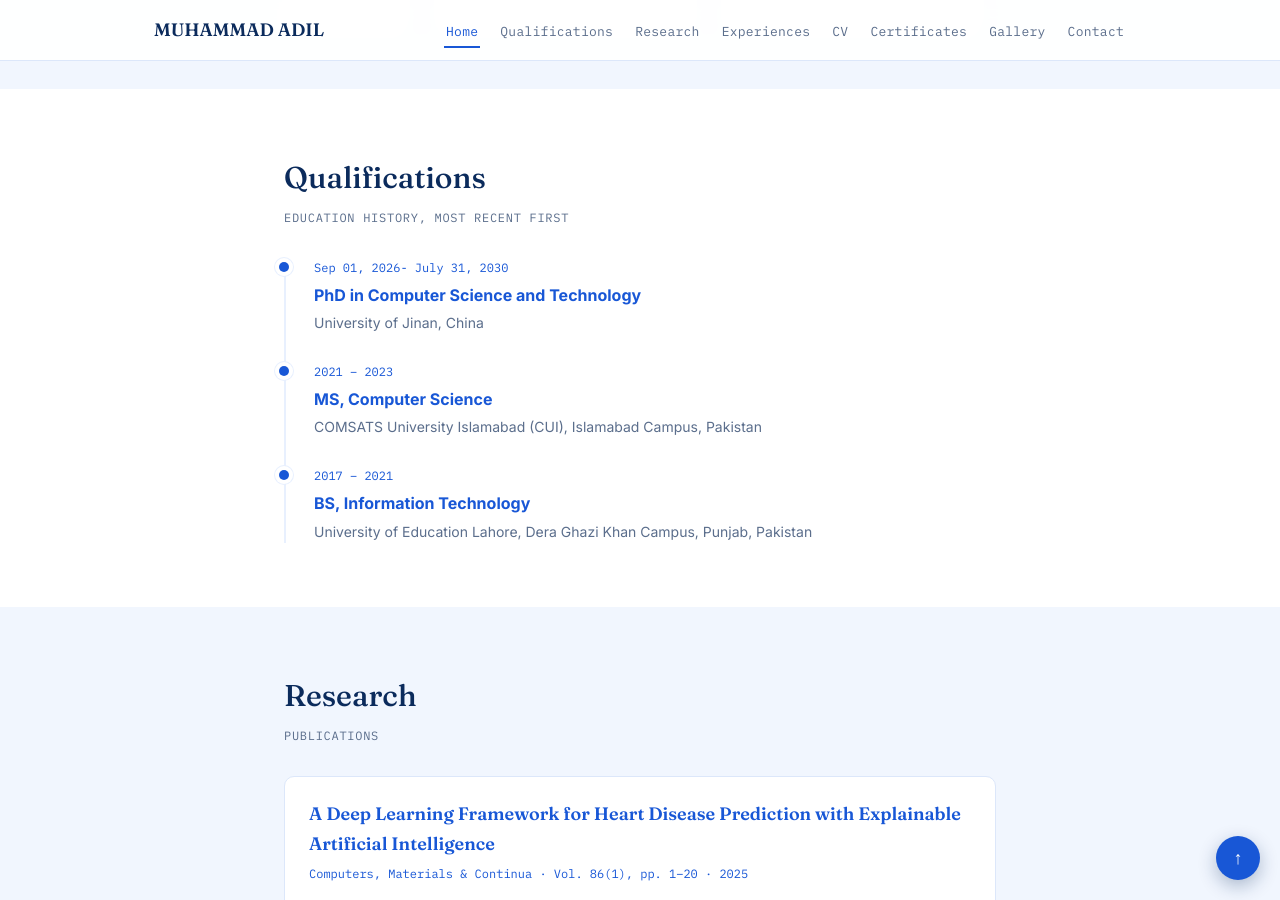
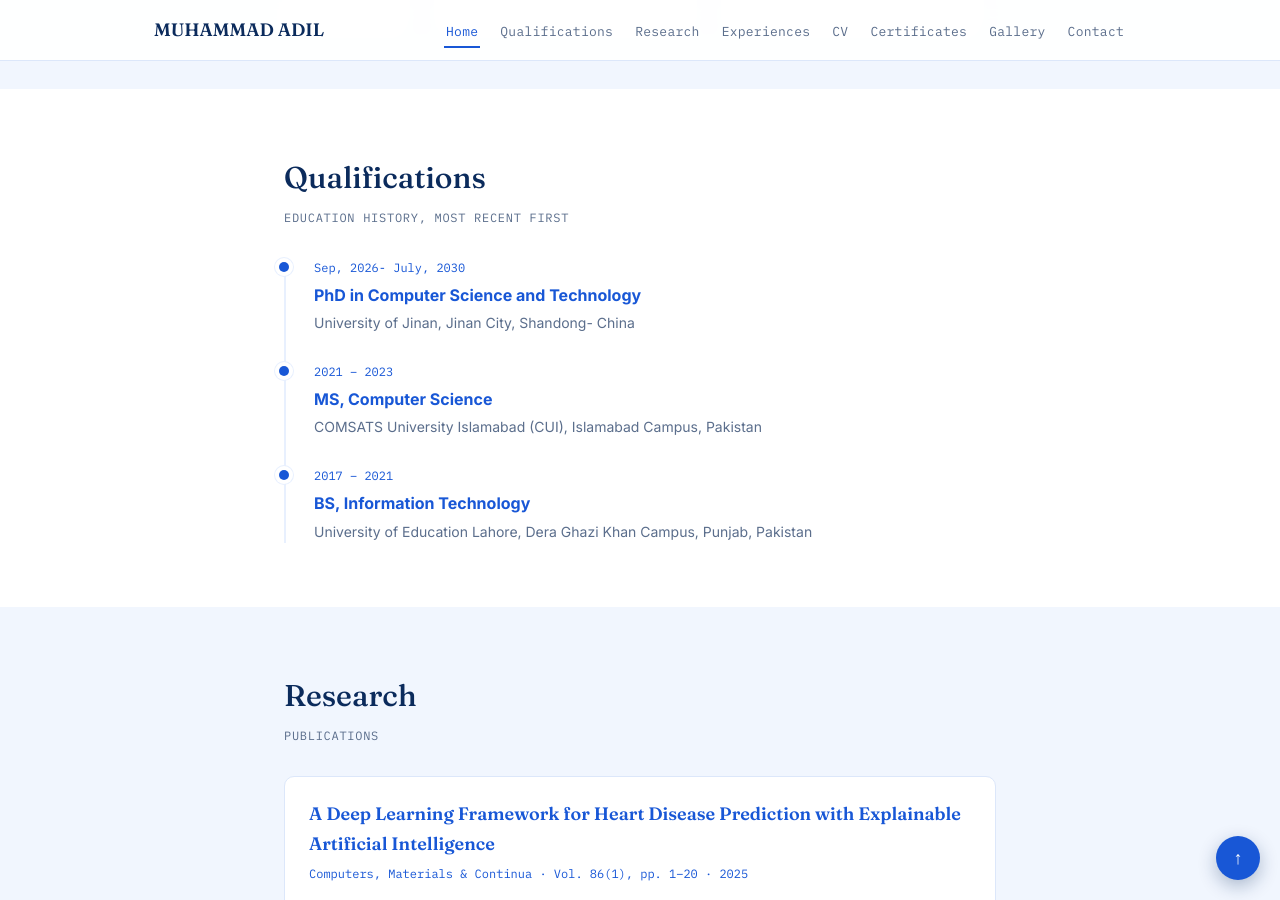
Before and after one commit to m-adilk/m-adilk.github.io, a Jekyll site: the page built from index.html, in a window 1280 px wide and 900 px high, scrolled down 1131 px. Built offline with Jekyll 4.4.1, drawn with Linux system fonts in a browser that asks for light colours; a style sheet for code colours, icons or effects is not loaded.

Commit message:
Update _qualifications/edu-phd.md (via Pages CMS)

```diff
--- a/_qualifications/edu-phd.md
+++ b/_qualifications/edu-phd.md
@@ -1,7 +1,7 @@
 ---
 title: PhD in Computer Science and Technology
 slug: edu-phd
-period: Sep 01, 2026- July 31, 2030
-institution: University of Jinan, China
+period: Sep, 2026- July, 2030
+institution: University of Jinan, Jinan City, Shandong- China
 order: 1
 ---
```
